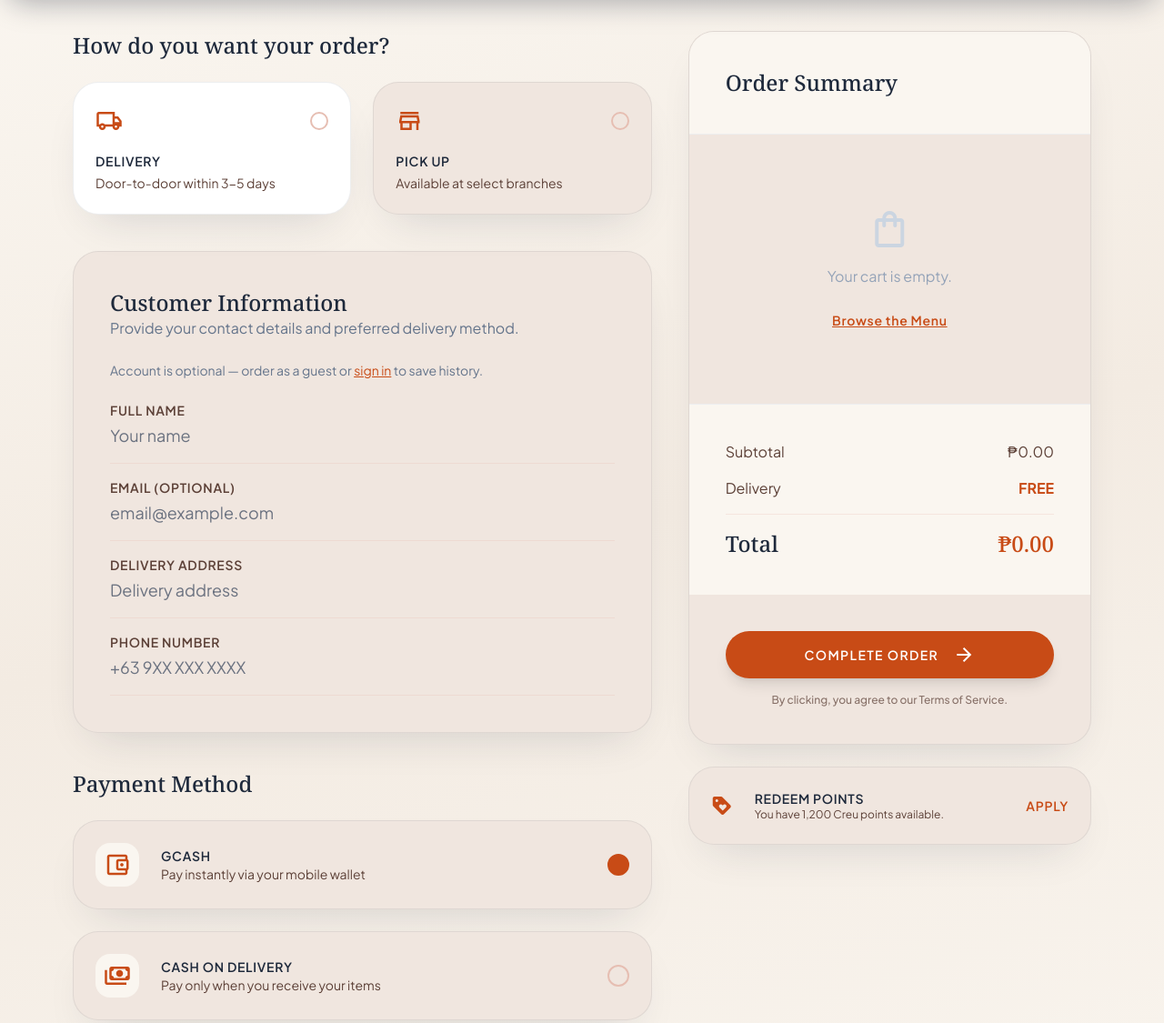
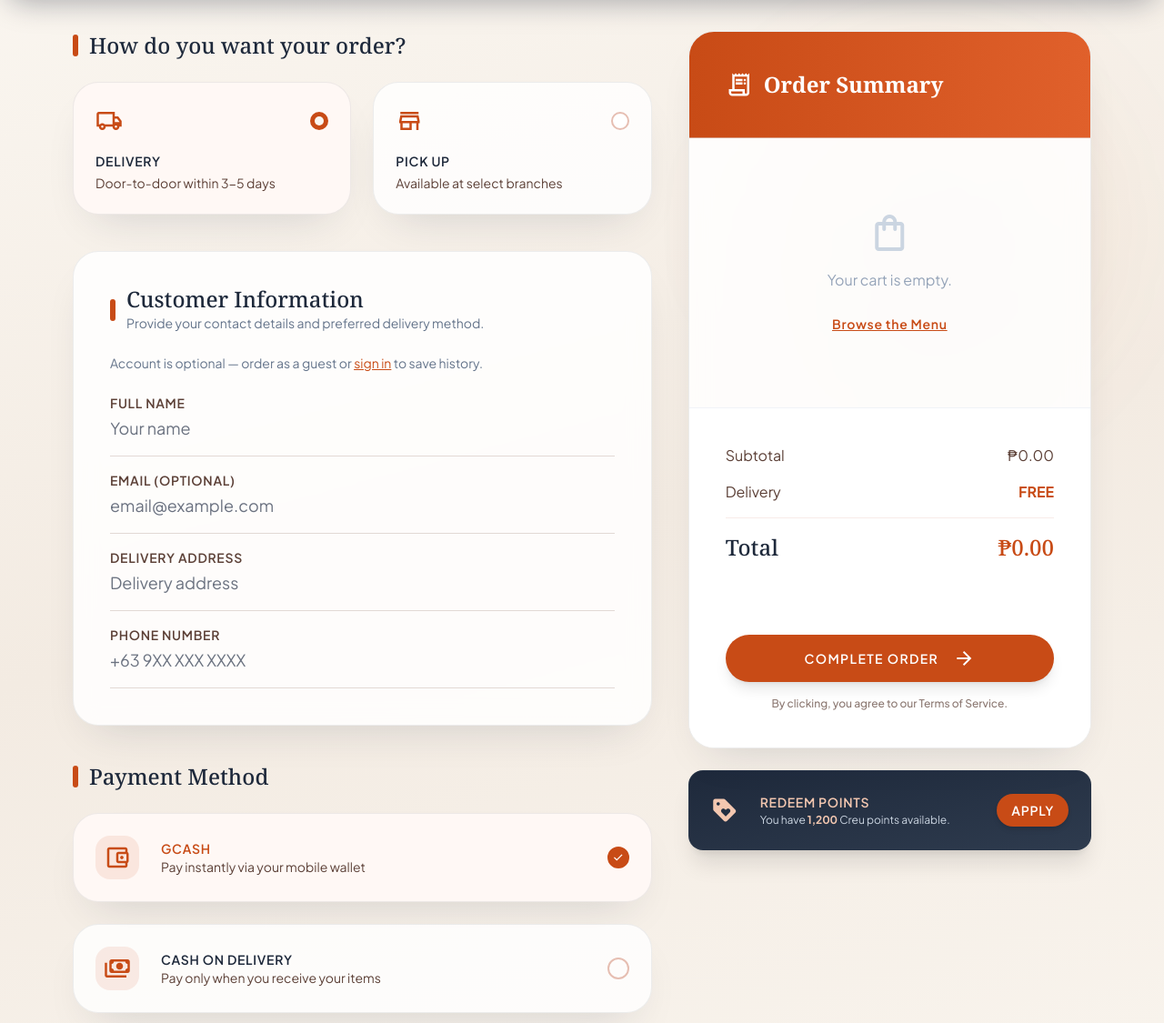
Before and after one commit to creuofficial1-dnsc/creu, a plain HTML site: page screens/checkout.html in a window 1280 px wide. Shown: the part 66-1191 px from the top of the page at 91% size. Drawn offline with nearby package versions, Linux system fonts and the light colour scheme.

Commit message:
Update website

```diff
--- a/css/checkout.css
+++ b/css/checkout.css
@@ -3,12 +3,66 @@
             font-variation-settings: 'FILL' 0, 'wght' 400, 'GRAD' 0, 'opsz' 24;
         }
         body {
-            background-color: #FAF6F0; /* Warm Alabaster brand background */
+            background: linear-gradient(165deg, #FAF6F0 0%, #F5EDE4 50%, #FAF6F0 100%);
+            background-attachment: fixed;
+            min-height: 100vh;
         }
         .custom-scrollbar::-webkit-scrollbar {
             width: 4px;
         }
         .custom-scrollbar::-webkit-scrollbar-thumb {
-            background: #e6beb2;
+            background: #C84B16;
             border-radius: 10px;
         }
+
+        .delivery-option-card {
+            position: relative;
+        }
+
+        label.relative input.peer {
+            position: absolute;
+            inset: 0;
+            width: 100%;
+            height: 100%;
+            margin: 0;
+            opacity: 0;
+            cursor: pointer;
+            z-index: 2;
+        }
+
+        /* Active radio circle dot filling & transition */
+        input[name="delivery_method"]:checked + .delivery-option-card .rounded-full {
+            border-color: #C84B16 !important;
+            background-color: #C84B16 !important;
+        }
+
+        input[name="delivery_method"]:checked + .delivery-option-card .rounded-full > div {
+            opacity: 1 !important;
+            transform: scale(1) !important;
+            background-color: #FAF6F0 !important;
+        }
+
+        /* Default state of the inner dot */
+        .delivery-option-card .rounded-full > div {
+            transition: transform 0.28s cubic-bezier(0.34, 1.56, 0.64, 1), opacity 0.2s ease, background-color 0.2s;
+            transform: scale(0);
+            opacity: 0;
+        }
+
+        /* Sibling checkmark forces show in payment options when checked */
+        input[name="payment_method"]:checked ~ div .material-symbols-outlined {
+            display: block !important;
+        }
+
+        /* Animated bottom border focus for inputs */
+        .border-b.border-outline-variant\/30 {
+            position: relative;
+            border-bottom-width: 1px;
+            border-color: rgba(145, 111, 101, 0.25);
+            transition: border-color 0.3s ease, box-shadow 0.3s ease;
+        }
+
+        .border-b.border-outline-variant\/30:focus-within {
+            border-color: #C84B16;
+            box-shadow: 0 1px 0 0 #C84B16;
+        }
--- a/js/layout.js
+++ b/js/layout.js
@@ -49,7 +49,7 @@ function buildHeader({ rootPrefix, screenPrefix, currentPage }) {
       <h1 class="font-headline-md text-headline-md font-bold tracking-tight text-[#C84B16]">Creu</h1>
     </div>
   </div>
-  <div class="hidden lg:flex items-center gap-6">
+  <div class="hidden lg:flex items-center gap-10">
     ${buildNavItem('Home', lookbookHref, currentPage === 'index.html')}
     ${buildNavItem('Menu', menuHref, currentPage === 'our_menu.html')}
     ${buildNavItem('Order', ordersHref, currentPage === 'checkout.html')}
--- a/screens/checkout.html
+++ b/screens/checkout.html
@@ -111,21 +111,29 @@
 </head>
 <body class="font-body-md text-on-surface selection:bg-[#F0E6DF] selection:text-[#C84B16] bg-[#FAF6F0] overflow-x-hidden">
 <div id="site-header"></div>
-<main class="pt-[100px] pb-[100px] lg:pb-xl px-margin-mobile md:px-margin-desktop max-w-[1280px] mx-auto">
+<main class="pt-[100px] pb-[100px] lg:pb-xl px-margin-mobile md:px-margin-desktop max-w-[1280px] mx-auto relative">
+  <!-- Ambient Background Glows -->
+  <div class="absolute top-[10%] right-[5%] w-96 h-96 bg-[#C84B16]/5 rounded-full blur-3xl pointer-events-none -z-10"></div>
+  <div class="absolute top-[40%] left-[2%] w-80 h-80 bg-[#C84B16]/4 rounded-full blur-3xl pointer-events-none -z-10"></div>
+  <div class="absolute bottom-[20%] right-[10%] w-[450px] h-[450px] bg-[#C84B16]/6 rounded-full blur-3xl pointer-events-none -z-10"></div>
+
 <div class="grid grid-cols-1 md:grid-cols-12 gap-lg items-start">
 <!-- Left Column: Shipping & Payment Details -->
 <div class="md:col-span-7 space-y-lg">
 <!-- Delivery Options -->
 <section>
-<h2 class="font-headline-md text-headline-md text-on-surface mb-md">How do you want your order?</h2>
+<h2 class="font-headline-md text-headline-md text-on-surface mb-md flex items-center gap-3">
+  <span class="w-1.5 h-6 bg-primary rounded-full inline-block"></span>
+  How do you want your order?
+</h2>
 <div class="grid grid-cols-2 gap-md">
 <label class="relative group cursor-pointer">
-<input checked="" class="peer sr-only" name="delivery_method" type="radio" value="delivery"/>
-<div class="p-md bg-[#F0E6DF] creu-surface-panel border-2 border-transparent peer-checked:border-primary peer-checked:bg-white transition-all duration-200">
+<input checked="" class="peer sr-only absolute inset-0 w-full h-full" name="delivery_method" type="radio" value="delivery"/>
+<div class="delivery-option-card p-md bg-white/80 creu-surface-panel border-2 border-transparent peer-checked:border-primary peer-checked:bg-[#FFF8F5] transition-all duration-200 shadow-sm hover:shadow-md">
 <div class="flex items-center justify-between mb-sm">
 <span class="material-symbols-outlined text-primary text-3xl">local_shipping</span>
-<div class="w-5 h-5 rounded-full border-2 border-outline-variant peer-checked:bg-primary flex items-center justify-center">
-<div class="w-2 h-2 rounded-full bg-[#FAF6F0] opacity-0 peer-checked:opacity-100"></div>
+<div class="w-5 h-5 rounded-full border-2 border-outline-variant flex items-center justify-center bg-white transition-colors duration-200">
+<div class="w-2.5 h-2.5 rounded-full bg-[#FAF6F0]"></div>
 </div>
 </div>
 <p class="font-label-lg text-label-lg text-on-surface uppercase">Delivery</p>
@@ -133,11 +141,13 @@
 </div>
 </label>
 <label class="relative group cursor-pointer">
-<input class="peer sr-only" name="delivery_method" type="radio" value="pickup"/>
-<div class="p-md bg-[#F0E6DF] creu-surface-panel border-2 border-transparent peer-checked:border-primary transition-all duration-200">
+<input class="peer sr-only absolute inset-0 w-full h-full" name="delivery_method" type="radio" value="pickup"/>
+<div class="delivery-option-card p-md bg-white/80 creu-surface-panel border-2 border-transparent peer-checked:border-primary peer-checked:bg-[#FFF8F5] transition-all duration-200 shadow-sm hover:shadow-md">
 <div class="flex items-center justify-between mb-sm">
 <span class="material-symbols-outlined text-primary text-3xl">store</span>
-<div class="w-5 h-5 rounded-full border-2 border-outline-variant peer-checked:bg-primary"></div>
+<div class="w-5 h-5 rounded-full border-2 border-outline-variant flex items-center justify-center bg-white transition-colors duration-200">
+<div class="w-2.5 h-2.5 rounded-full bg-[#FAF6F0]"></div>
+</div>
 </div>
 <p class="font-label-lg text-label-lg text-on-surface uppercase">Pick up</p>
 <p class="font-body-md text-on-surface-variant text-sm mt-1">Available at select branches</p>
@@ -146,10 +156,13 @@
 </div>
 </section>
 <!-- Customer Information -->
-<section class="creu-surface-panel bg-[#F0E6DF] p-lg">
-<div class="mb-md">
-<h2 class="font-headline-md text-headline-md text-on-surface">Customer Information</h2>
-<p class="font-body-md text-slate-500">Provide your contact details and preferred delivery method.</p>
+<section class="creu-surface-panel bg-white/85 backdrop-blur-md p-lg shadow-md border border-slate-200/50">
+<div class="mb-md flex items-center gap-3">
+  <span class="w-1.5 h-6 bg-primary rounded-full inline-block"></span>
+  <div>
+    <h2 class="font-headline-md text-headline-md text-on-surface leading-none mb-1">Customer Information</h2>
+    <p class="font-body-md text-slate-500 text-sm">Provide your contact details and preferred delivery method.</p>
+  </div>
 </div>
 <div class="space-y-sm">
 <p id="guest-checkout-note" class="font-body-md text-sm text-slate-500 mb-md">Account is optional — order as a guest or <a href="my_account_creu.html" class="text-primary underline">sign in</a> to save history.</p>
@@ -181,16 +194,19 @@
 </section>
 <!-- Payment Methods -->
 <section>
-<h2 class="font-headline-md text-headline-md text-on-surface mb-md">Payment Method</h2>
+<h2 class="font-headline-md text-headline-md text-on-surface mb-md flex items-center gap-3">
+  <span class="w-1.5 h-6 bg-primary rounded-full inline-block"></span>
+  Payment Method
+</h2>
 <div class="space-y-md">
-<label class="relative flex items-center bg-[#F0E6DF] creu-surface-panel p-md border-2 border-transparent has-[:checked]:border-primary transition-all cursor-pointer group">
+<label class="relative flex items-center bg-white/80 creu-surface-panel p-md border-2 border-transparent has-[:checked]:border-primary has-[:checked]:bg-[#FFF8F5] transition-all cursor-pointer group shadow-sm hover:shadow-md">
 <input checked="" class="peer sr-only" name="payment_method" type="radio" value="gcash"/>
 <div class="flex-1 flex items-center gap-md">
-<div class="w-12 h-12 bg-[#FAF6F0] rounded-2xl flex items-center justify-center text-primary">
+<div class="w-12 h-12 bg-primary/10 rounded-2xl flex items-center justify-center text-primary transition-colors duration-200">
 <span class="material-symbols-outlined text-3xl">account_balance_wallet</span>
 </div>
 <div>
-<p class="font-label-lg text-label-lg text-on-surface uppercase">GCash</p>
+<p class="font-label-lg text-label-lg text-on-surface uppercase group-has-[:checked]:text-primary transition-colors">GCash</p>
 <p class="font-body-md text-on-surface-variant text-sm">Pay instantly via your mobile wallet</p>
 </div>
 </div>
@@ -198,14 +214,14 @@
 <span class="material-symbols-outlined text-white text-[16px] hidden peer-checked:block" style="font-variation-settings: 'FILL' 1;">check</span>
 </div>
 </label>
-<label class="relative flex items-center bg-[#F0E6DF] creu-surface-panel p-md border-2 border-transparent has-[:checked]:border-primary transition-all cursor-pointer group">
+<label class="relative flex items-center bg-white/80 creu-surface-panel p-md border-2 border-transparent has-[:checked]:border-primary has-[:checked]:bg-[#FFF8F5] transition-all cursor-pointer group shadow-sm hover:shadow-md">
 <input class="peer sr-only" name="payment_method" type="radio" value="cod"/>
 <div class="flex-1 flex items-center gap-md">
-<div class="w-12 h-12 bg-[#FAF6F0] rounded-2xl flex items-center justify-center text-primary">
+<div class="w-12 h-12 bg-primary/10 rounded-2xl flex items-center justify-center text-primary transition-colors duration-200">
 <span class="material-symbols-outlined text-3xl">payments</span>
 </div>
 <div>
-<p class="font-label-lg text-label-lg text-on-surface uppercase">Cash on Delivery</p>
+<p class="font-label-lg text-label-lg text-on-surface uppercase group-has-[:checked]:text-primary transition-colors">Cash on Delivery</p>
 <p class="font-body-md text-on-surface-variant text-sm">Pay only when you receive your items</p>
 </div>
 </div>
@@ -217,23 +233,24 @@
 </section>
 </div>
 <!-- Right Column: Order Summary -->
-<div class="md:col-span-5 sticky top-[88px]">
-<aside class="creu-surface-panel bg-[#F0E6DF] overflow-hidden">
-<div class="p-lg bg-[#FAF6F0] border-b border-slate-200/50">
-<h2 class="font-headline-md text-headline-md text-on-surface">Order Summary</h2>
+<div class="md:col-span-5 sticky top-[88px] space-y-md">
+<aside class="creu-surface-panel bg-white/85 backdrop-blur-md overflow-hidden shadow-lg border border-slate-200/50">
+<div class="p-lg bg-gradient-to-r from-[#C84B16] to-[#E0602B] text-white border-b border-slate-200/50 flex items-center gap-3">
+  <span class="material-symbols-outlined text-white text-3xl">receipt_long</span>
+  <h2 class="font-headline-md text-headline-md text-white font-bold">Order Summary</h2>
 </div>
 <div class="p-lg space-y-md max-h-[400px] overflow-y-auto custom-scrollbar" id="checkout-items">
 <!-- Items rendered by checkout.js -->
 </div>
 <!-- Total Breakdown -->
-<div class="p-lg bg-[#FAF6F0] space-y-sm border-t border-slate-200/50">
+<div class="p-lg bg-white/95 space-y-sm border-t border-slate-200/50">
 <div class="flex justify-between font-body-md text-body-md text-on-surface-variant">
 <span>Subtotal</span>
 <span id="checkout-subtotal">₱0.00</span>
 </div>
 <div class="flex justify-between font-body-md text-body-md text-on-surface-variant">
 <span id="checkout-method-label">Delivery</span>
-<span class="text-primary font-bold">FREE</span>
+<span class="text-[#C84B16] font-bold">FREE</span>
 </div>
 <div class="h-px bg-outline-variant/30 my-sm"></div>
 <div class="flex justify-between items-center">
@@ -242,7 +259,7 @@
 </div>
 </div>
 <!-- CTA Button -->
-<div class="p-lg">
+<div class="p-lg bg-white/95">
 <button id="complete-order-btn" onclick="completeOrder()" class="w-full h-[52px] bg-primary text-white rounded-full font-label-lg text-label-lg uppercase tracking-widest shadow-lg hover:brightness-110 active:scale-[0.98] transition-all duration-200 flex items-center justify-center gap-sm">
   Complete Order
   <span class="material-symbols-outlined">arrow_forward</span>
@@ -253,13 +270,14 @@
 </div>
 </aside>
 <!-- Loyalty / Promo -->
-<div class="mt-md p-md bg-[#F0E6DF] creu-surface-panel flex items-center gap-md">
-<span class="material-symbols-outlined text-primary" style="font-variation-settings: 'FILL' 1;">loyalty</span>
-<div class="flex-1">
-<p class="font-label-lg text-label-lg text-on-surface uppercase">Redeem Points</p>
-<p class="font-body-md text-on-surface-variant text-xs">You have 1,200 Creu points available.</p>
+<div class="p-md bg-gradient-to-br from-[#1E293B] to-[#2E3B4E] rounded-2xl text-white flex items-center gap-md border border-slate-700/35 shadow-xl">
+  <span class="material-symbols-outlined text-[#F3C7B0] text-3xl" style="font-variation-settings: 'FILL' 1;">loyalty</span>
+  <div class="flex-1">
+    <p class="font-label-lg text-label-lg text-[#F3C7B0] uppercase tracking-wider">Redeem Points</p>
+    <p class="font-body-md text-slate-300 text-xs mt-0.5">You have <span class="text-[#F3C7B0] font-bold">1,200</span> Creu points available.</p>
+  </div>
+  <button class="font-label-lg text-label-lg bg-[#C84B16] hover:bg-[#E0602B] text-white px-4 py-2 rounded-full transition-colors shadow-md">APPLY</button>
 </div>
-<button class="font-label-lg text-label-lg text-primary">APPLY</button>
 </div>
 </div>
 </main>
```
Also changed, not shown: css/index.css (+17 -0 lines), index.html (+2 -2 lines).
